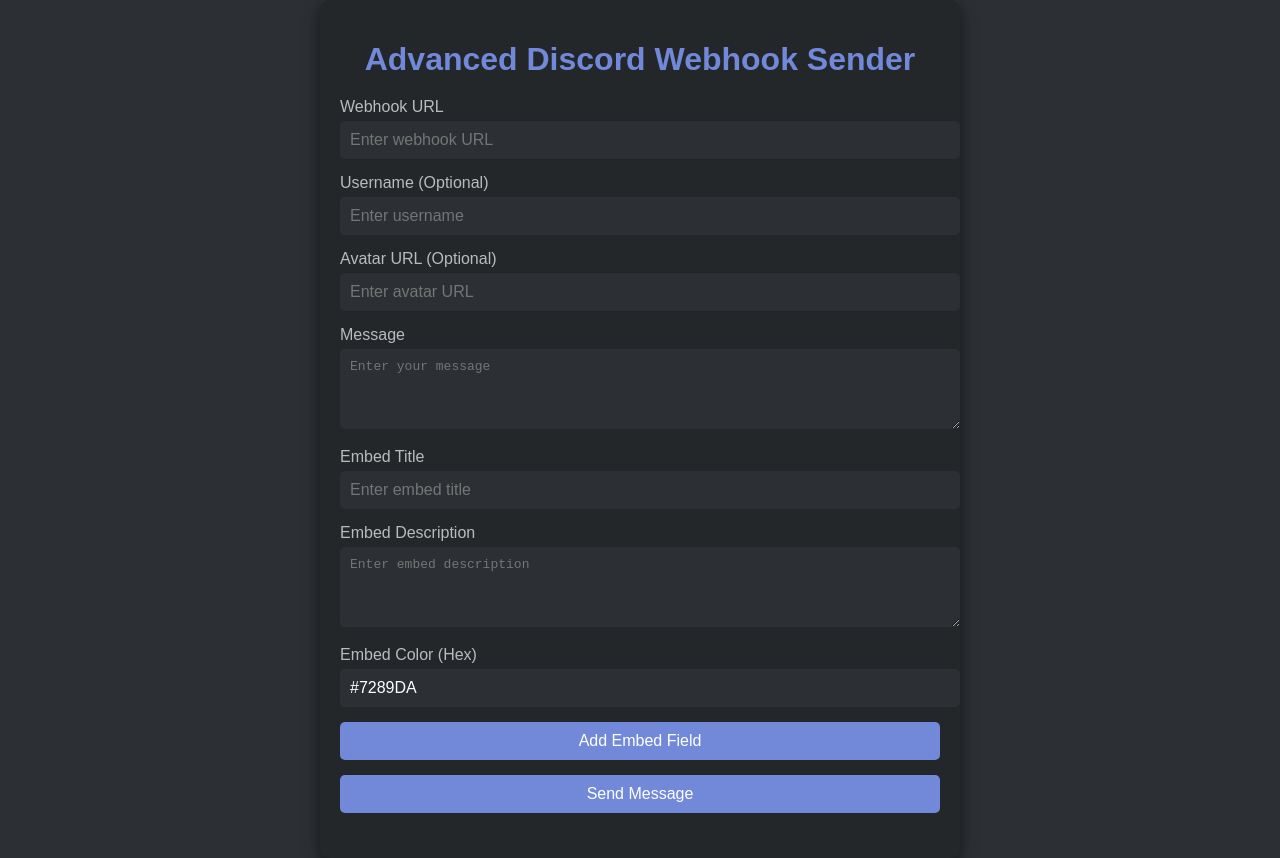
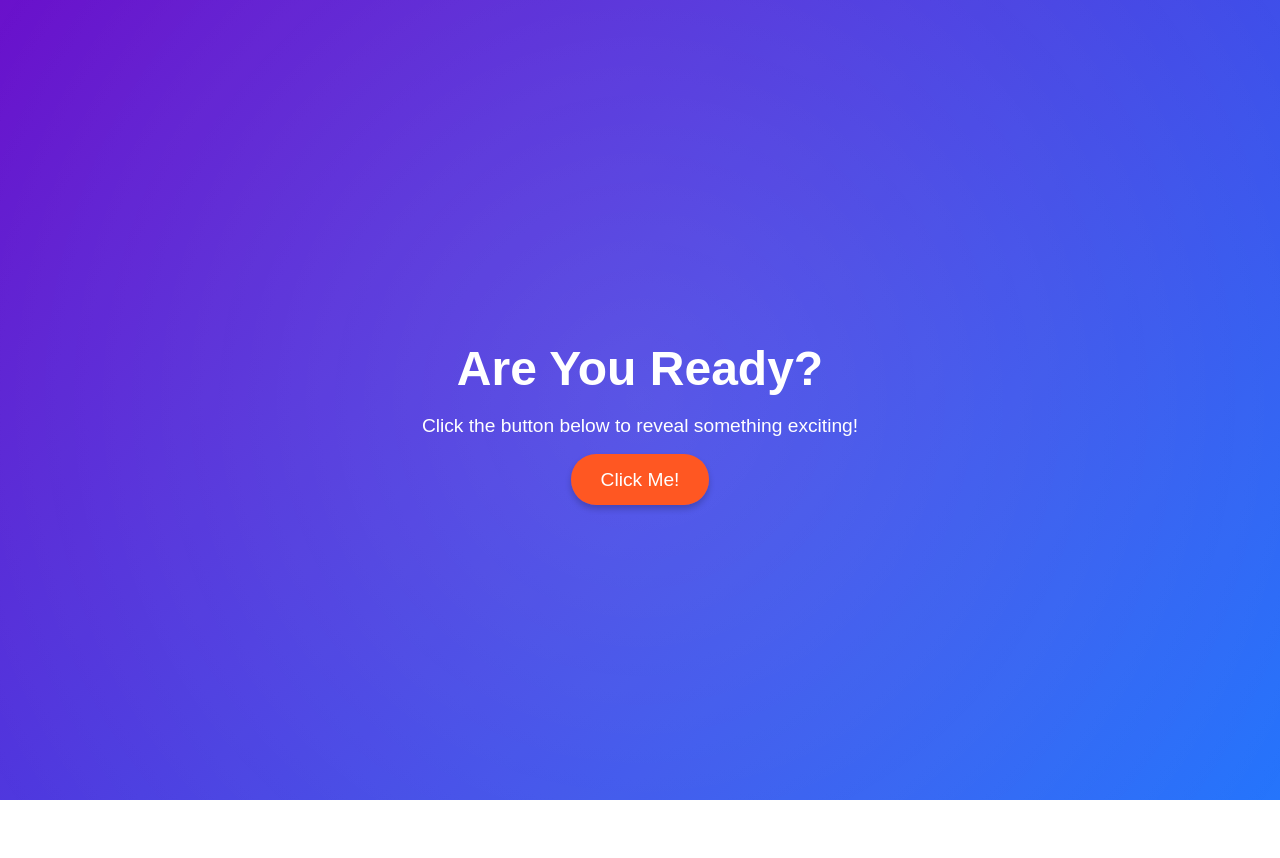
Before and after one commit to SNOBLX/Nova.github.io, a plain HTML site: page index.html in a window 1280 px wide. After the commit the page ends 800 px from the top, so only its background shows below. Drawn offline with Linux system fonts and the light colour scheme.

Commit message:
Update index.html

```diff
--- a/index.html
+++ b/index.html
@@ -3,178 +3,83 @@
 <head>
     <meta charset="UTF-8">
     <meta name="viewport" content="width=device-width, initial-scale=1.0">
-  <title>Advanced Discord Webhook Sender</title>
+    <title>Click Me!</title>
     <style>
         body {
             margin: 0;
+            padding: 0;
+            background: linear-gradient(135deg, #6a11cb, #2575fc);
             font-family: 'Arial', sans-serif;
-      background: #2C2F33;
-      color: #FFFFFF;
+            color: white;
             display: flex;
             justify-content: center;
             align-items: center;
-      min-height: 100vh;
+            height: 100vh;
+            text-align: center;
+            overflow: hidden;
         }
-
-    .container {
-      width: 90%;
-      max-width: 600px;
-      background: #23272A;
-      padding: 20px;
-      border-radius: 10px;
-      box-shadow: 0 5px 15px rgba(0, 0, 0, 0.5);
+        h1 {
+            font-size: 3rem;
+            margin-bottom: 1rem;
+            animation: fadeIn 2s ease-in-out;
         }
-
-    h1 {
-      text-align: center;
-      margin-bottom: 20px;
-      color: #7289DA;
+        p {
+            font-size: 1.2rem;
+            margin-bottom: 2rem;
+            animation: slideIn 1.5s ease-in-out;
         }
-
-    label {
-      display: block;
-      margin-bottom: 5px;
-      font-size: 1em;
-      color: #B9BBBE;
+        .button {
+            padding: 15px 30px;
+            background: #ff5722;
+            color: white;
+            border: none;
+            border-radius: 25px;
+            font-size: 1.2rem;
+            cursor: pointer;
+            text-decoration: none;
+            transition: transform 0.3s ease, box-shadow 0.3s ease;
+            box-shadow: 0 4px 6px rgba(0, 0, 0, 0.2);
+            animation: bounce 2s infinite;
         }
-
-    input, textarea, select, button {
+        .button:hover {
+            transform: scale(1.1);
+            box-shadow: 0 6px 8px rgba(0, 0, 0, 0.3);
+        }
+        @keyframes fadeIn {
+            from { opacity: 0; }
+            to { opacity: 1; }
+        }
+        @keyframes slideIn {
+            from { transform: translateY(-20px); opacity: 0; }
+            to { transform: translateY(0); opacity: 1; }
+        }
+        @keyframes bounce {
+            0%, 100% { transform: translateY(0); }
+            50% { transform: translateY(-10px); }
+        }
+        .bg-animation {
+            position: absolute;
+            top: 0;
+            left: 0;
             width: 100%;
-      margin-bottom: 15px;
-      padding: 10px;
-      border: none;
-      border-radius: 5px;
-      font-size: 1em;
+            height: 100%;
+            background: radial-gradient(circle, rgba(255,255,255,0.1), rgba(0,0,0,0));
+            animation: moveBackground 10s linear infinite;
+            pointer-events: none;
+            z-index: -1;
         }
-
-    input, textarea, select {
-      background: #2C2F33;
-      color: #FFFFFF;
-    }
-
-    button {
-      background: #7289DA;
-      color: #FFFFFF;
-      cursor: pointer;
-      transition: background 0.3s;
-    }
-
-    button:hover {
-      background: #5A6EBE;
-    }
-
-    .message {
-      text-align: center;
-      margin-top: 10px;
-      font-size: 0.9em;
-    }
-
-    .error {
-      color: #FF6B6B;
-    }
-
-    .success {
-      color: #43B581;
+        @keyframes moveBackground {
+            from { transform: translate(-100%, -100%); }
+            to { transform: translate(100%, 100%); }
         }
     </style>
 </head>
 <body>
-  <div class="container">
-    <h1>Advanced Discord Webhook Sender</h1>
-    <form id="webhookForm">
-      <label for="webhookUrl">Webhook URL</label>
-      <input type="url" id="webhookUrl" placeholder="Enter webhook URL" required>
-
-      <label for="username">Username (Optional)</label>
-      <input type="text" id="username" placeholder="Enter username">
-
-      <label for="avatarUrl">Avatar URL (Optional)</label>
-      <input type="url" id="avatarUrl" placeholder="Enter avatar URL">
-
-      <label for="message">Message</label>
-      <textarea id="message" rows="4" placeholder="Enter your message"></textarea>
-
-      <label for="embedTitle">Embed Title</label>
-      <input type="text" id="embedTitle" placeholder="Enter embed title">
-
-      <label for="embedDescription">Embed Description</label>
-      <textarea id="embedDescription" rows="4" placeholder="Enter embed description"></textarea>
-
-      <label for="embedColor">Embed Color (Hex)</label>
-      <input type="text" id="embedColor" placeholder="Enter embed color (e.g., #7289DA)" value="#7289DA">
-
-      <button type="button" id="addField">Add Embed Field</button>
-      <div id="fieldsContainer"></div>
-
-      <button type="submit">Send Message</button>
-    </form>
-    <div id="status" class="message"></div>
+    <div>
+        <h1>Are You Ready?</h1>
+        <p>Click the button below to reveal something exciting!</p>
+        <a href="https://youtu.be/H8ZH_mkfPUY?si=YBSFwXIp33B2uWeC" class="button">Click Me!</a>
     </div>
-
-  <script>
-    const form = document.getElementById('webhookForm');
-    const statusDiv = document.getElementById('status');
-    const fieldsContainer = document.getElementById('fieldsContainer');
-    const addFieldButton = document.getElementById('addField');
-    let fields = [];
-
-    // Add Embed Field
-    addFieldButton.addEventListener('click', () => {
-      const fieldName = prompt("Enter field name:");
-      const fieldValue = prompt("Enter field value:");
-      const fieldInline = confirm("Should this field be inline?");
-
-      if (fieldName && fieldValue) {
-        fields.push({ name: fieldName, value: fieldValue, inline: fieldInline });
-        const fieldDiv = document.createElement('div');
-        fieldDiv.textContent = `Field: ${fieldName} - ${fieldValue} (Inline: ${fieldInline})`;
-        fieldsContainer.appendChild(fieldDiv);
-      }
-    });
-
-    // Form Submission
-    form.addEventListener('submit', async (e) => {
-      e.preventDefault();
-      statusDiv.textContent = '';
-
-      const webhookUrl = document.getElementById('webhookUrl').value;
-      const username = document.getElementById('username').value || undefined;
-      const avatarUrl = document.getElementById('avatarUrl').value || undefined;
-      const message = document.getElementById('message').value;
-      const embedTitle = document.getElementById('embedTitle').value || undefined;
-      const embedDescription = document.getElementById('embedDescription').value || undefined;
-      const embedColor = document.getElementById('embedColor').value;
-
-      const payload = {
-        username: username,
-        avatar_url: avatarUrl,
-        content: message,
-        embeds: embedTitle || embedDescription || fields.length > 0 ? [{
-          title: embedTitle,
-          description: embedDescription,
-          color: parseInt(embedColor.replace("#", ""), 16),
-          fields: fields
-        }] : []
-      };
-
-      try {
-        const response = await fetch(webhookUrl, {
-          method: 'POST',
-          headers: { 'Content-Type': 'application/json' },
-          body: JSON.stringify(payload)
-        });
-
-        if (response.ok) {
-          statusDiv.textContent = "Message sent successfully!";
-          statusDiv.className = "message success";
-        } else {
-          throw new Error('Failed to send message');
-        }
-      } catch (error) {
-        statusDiv.textContent = "Error sending message!";
-        statusDiv.className = "message error";
-      }
-    });
-  </script>
+    <div class="bg-animation"></div>
 </body>
 </html>
```
Lines whose indentation alone changed are shown as unchanged.
